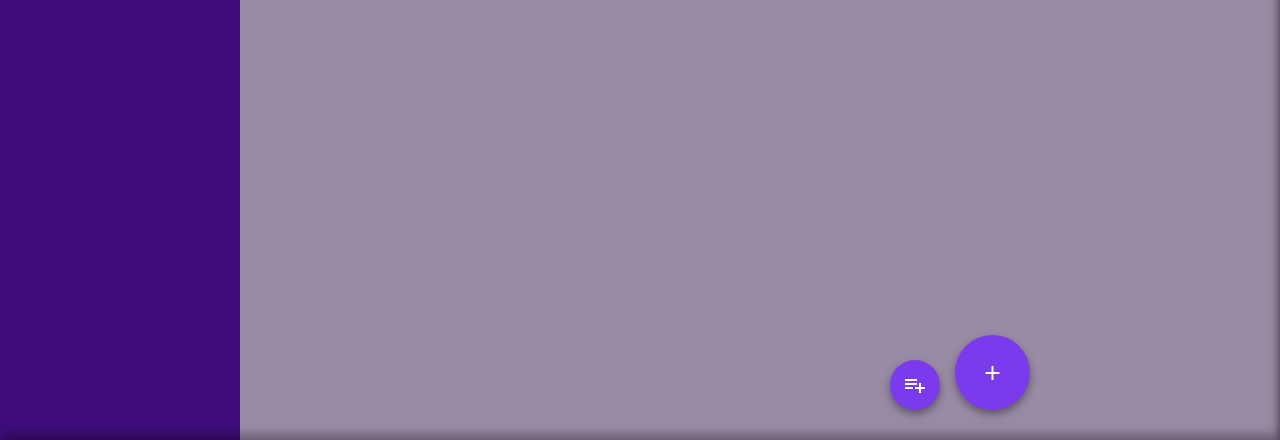
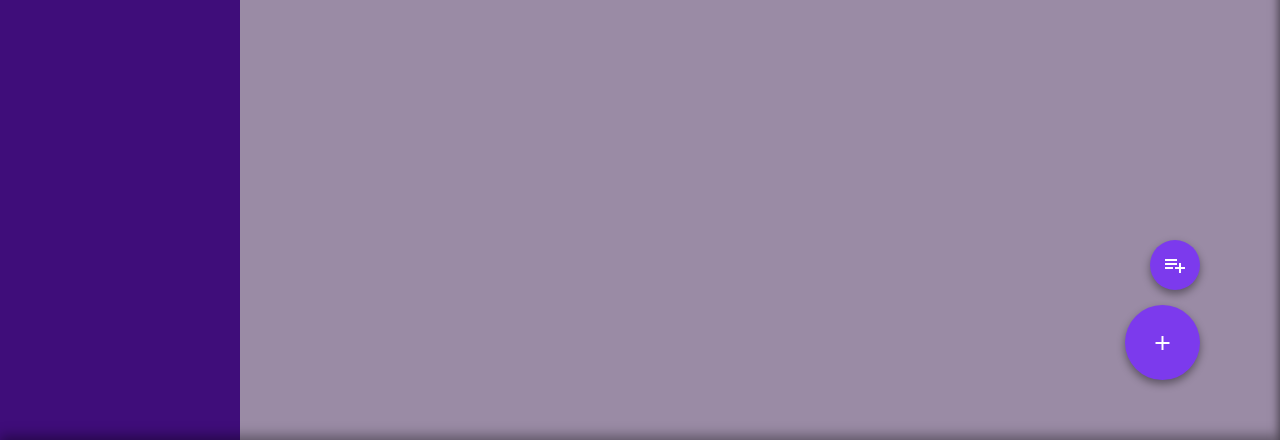
Before and after one commit to leeyonjoo150/samsam_fintech, a Django app: page /accbook/ in a window 1280 px wide. Shown: the part 360-800 px from the top of the page. Run offline with Django 5.2, Linux system fonts and the light colour scheme; data comes from the database, SQL or seed files in the repository.

Commit message:
버튼 위치 고정

```diff
--- a/account_book/static/account_book/css/home.css
+++ b/account_book/static/account_book/css/home.css
@@ -238,12 +238,14 @@ body {
 
 /* ===== 플로팅 버튼 ===== */
 .add-button-container {
-    position: absolute;
-    right: 250px;
-    bottom: 30px;
+    position: fixed; /* Changed from absolute to fixed */
+    right: 80px;     /* Moved even further left */
+    bottom: 60px;    /* Moved further up */
     display: flex;
+    flex-direction: column; /* Stack buttons vertically */
     gap: 15px;
     align-items: flex-end;
+    z-index: 1000; /* Ensure it stays on top of other content */
 }
 
 .add-button {
```
